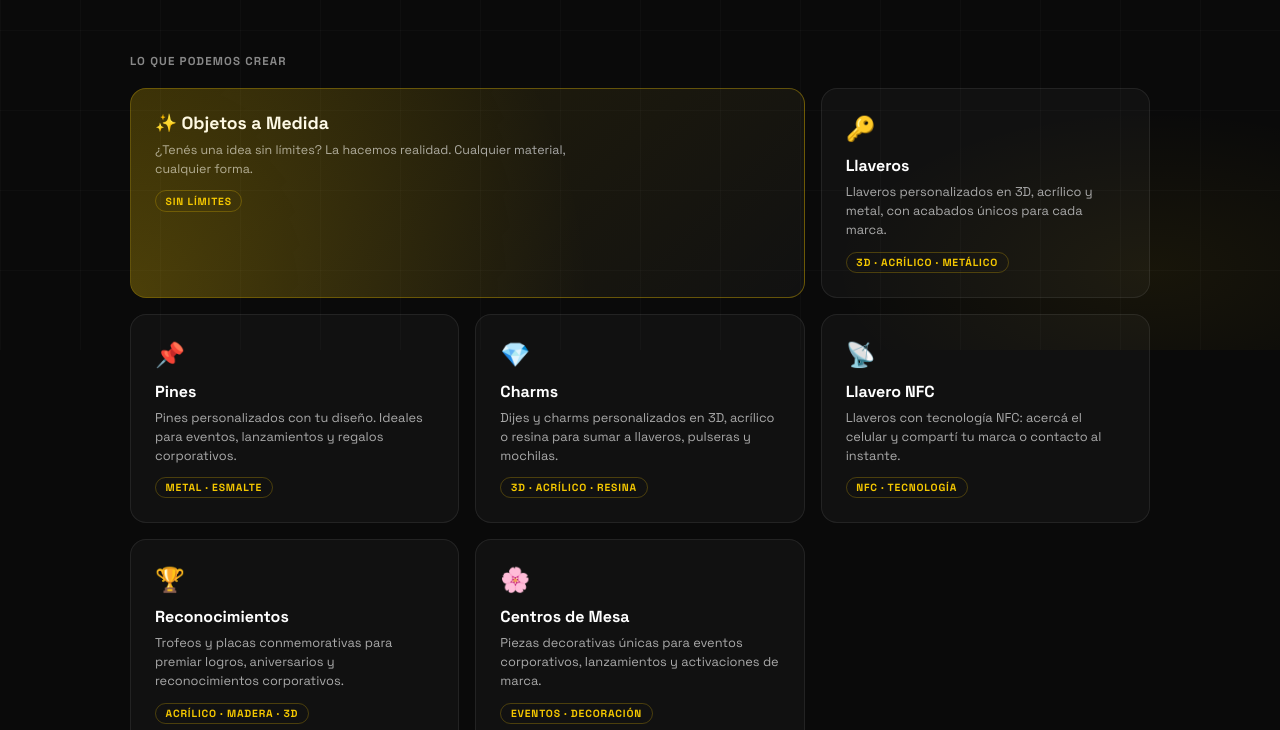
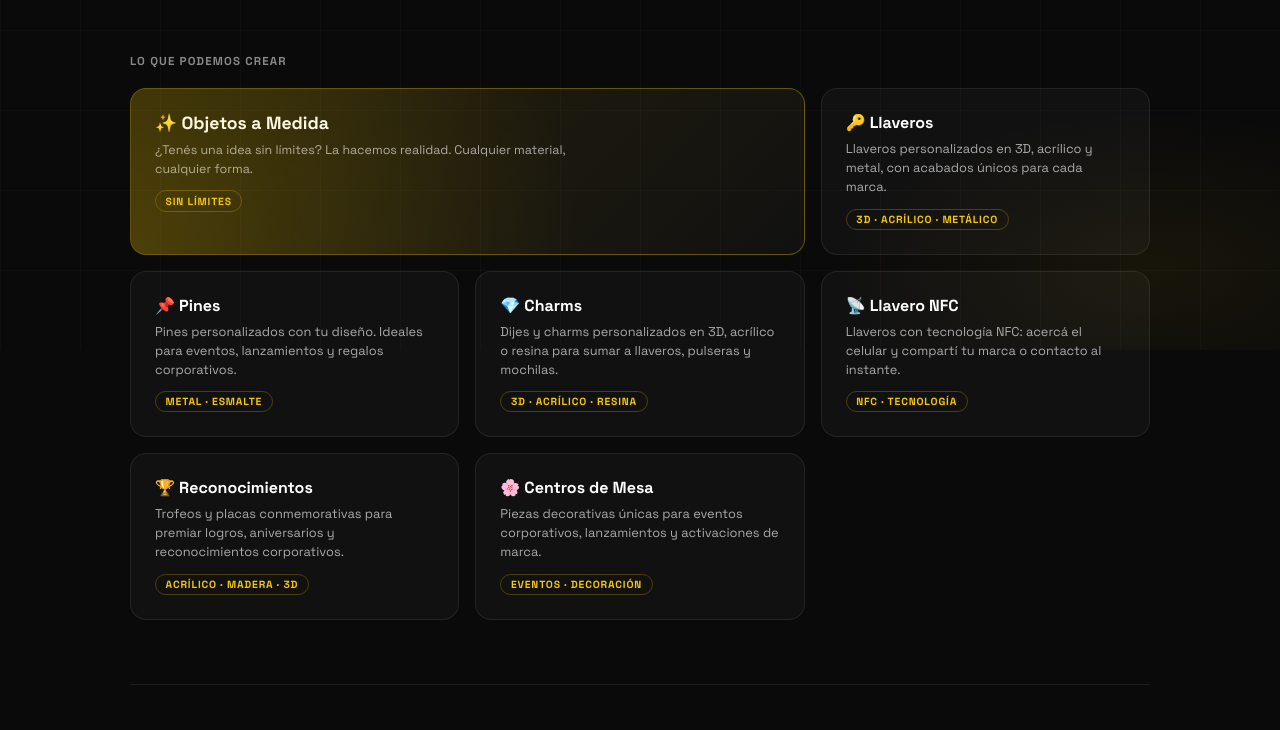
Before and after one commit to jonivach/vach-site, a plain HTML site: page vach-site/merchandising/index.html in a window 1280 px wide. Shown: the part 450-1180 px from the top of the page. Drawn offline with Linux system fonts and the light colour scheme.

Commit message:
Merchandising: emoji inline con el título en todas las cards (mismo patrón que Objetos a Medida)

```diff
--- a/vach-site/merchandising/index.html
+++ b/vach-site/merchandising/index.html
@@ -79,43 +79,37 @@
     </a>
 
     <a class="product-card" href="/merchandising/llaveros">
-      <span class="product-icon">🔑</span>
-      <div class="product-name">Llaveros</div>
+      <div class="product-name">🔑 Llaveros</div>
       <div class="product-desc">Llaveros personalizados en 3D, acrílico y metal, con acabados únicos para cada marca.</div>
       <span class="product-tag">3D · Acrílico · Metálico</span>
     </a>
 
     <a class="product-card" href="/merchandising/pines">
-      <span class="product-icon">📌</span>
-      <div class="product-name">Pines</div>
+      <div class="product-name">📌 Pines</div>
       <div class="product-desc">Pines personalizados con tu diseño. Ideales para eventos, lanzamientos y regalos corporativos.</div>
       <span class="product-tag">Metal · Esmalte</span>
     </a>
 
     <a class="product-card" href="/merchandising/charms">
-      <span class="product-icon">💎</span>
-      <div class="product-name">Charms</div>
+      <div class="product-name">💎 Charms</div>
       <div class="product-desc">Dijes y charms personalizados en 3D, acrílico o resina para sumar a llaveros, pulseras y mochilas.</div>
       <span class="product-tag">3D · Acrílico · Resina</span>
     </a>
 
     <a class="product-card" href="/merchandising/llavero-nfc">
-      <span class="product-icon">📡</span>
-      <div class="product-name">Llavero NFC</div>
+      <div class="product-name">📡 Llavero NFC</div>
       <div class="product-desc">Llaveros con tecnología NFC: acercá el celular y compartí tu marca o contacto al instante.</div>
       <span class="product-tag">NFC · Tecnología</span>
     </a>
 
     <a class="product-card" href="/merchandising/reconocimientos">
-      <span class="product-icon">🏆</span>
-      <div class="product-name">Reconocimientos</div>
+      <div class="product-name">🏆 Reconocimientos</div>
       <div class="product-desc">Trofeos y placas conmemorativas para premiar logros, aniversarios y reconocimientos corporativos.</div>
       <span class="product-tag">Acrílico · Madera · 3D</span>
     </a>
 
     <a class="product-card" href="/merchandising/centros-de-mesa">
-      <span class="product-icon">🌸</span>
-      <div class="product-name">Centros de Mesa</div>
+      <div class="product-name">🌸 Centros de Mesa</div>
       <div class="product-desc">Piezas decorativas únicas para eventos corporativos, lanzamientos y activaciones de marca.</div>
       <span class="product-tag">Eventos · Decoración</span>
     </a>
```
